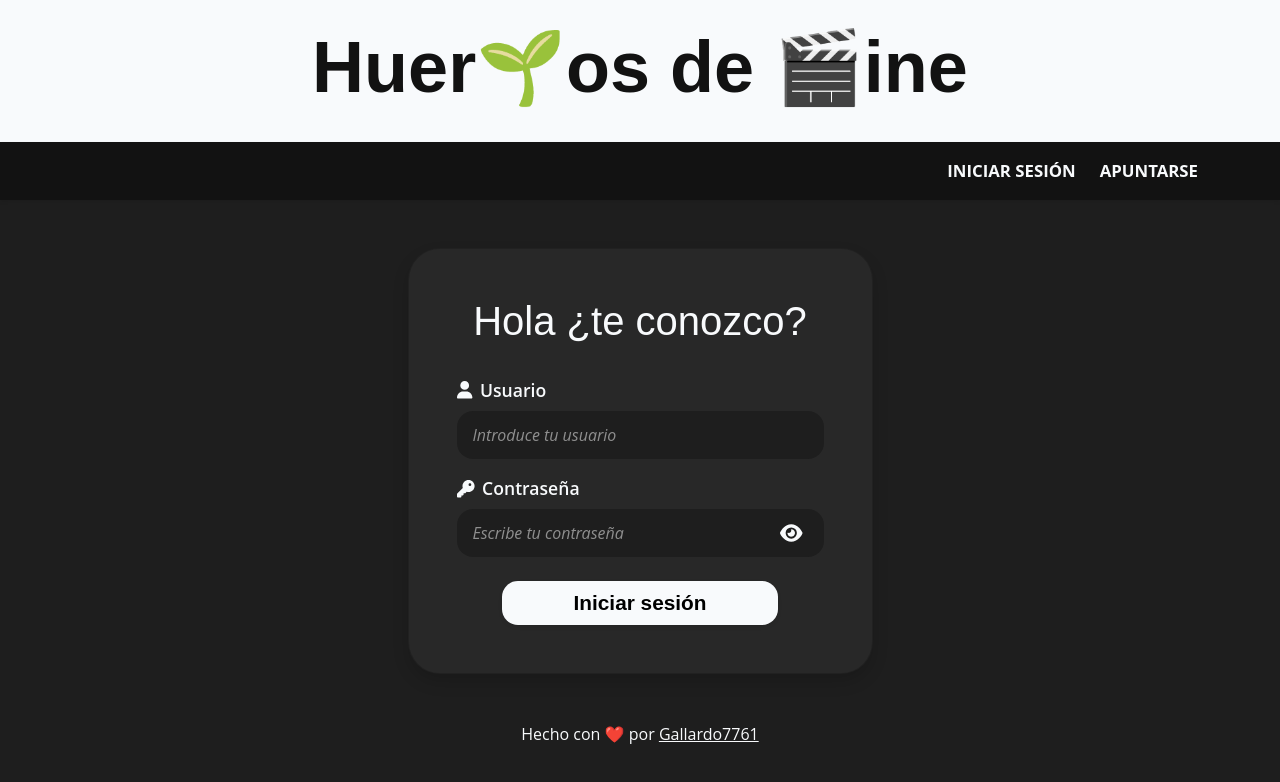
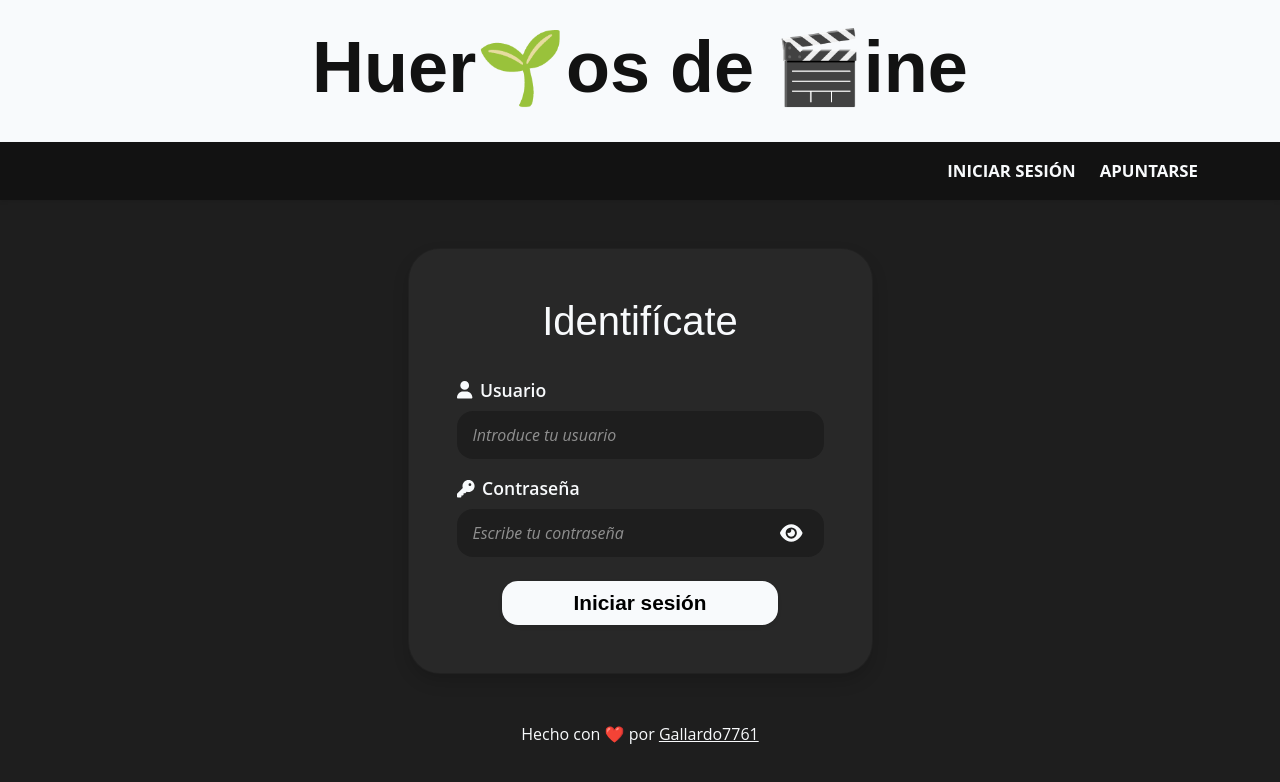
Before and after one commit to Gallardo7761/huertos-de-cine-web, a React (Vite) app: page /login in a window 1280 px wide. Shown: the top 782 px of the page. Built offline with nearby package versions, Linux system fonts and the light colour scheme.

Commit message:
feat: implement ProtectedRoute for Votar page and update LoginForm heading

```diff
--- a/src/App.jsx
+++ b/src/App.jsx
@@ -17,7 +17,11 @@ const App = () => {
       {renewalModal}
       <Header />
       <Routes>
-        <Route path="/" element={<Votar />} />
+        <Route path="/" element={
+          <ProtectedRoute minimumRoles={[CONSTANTS.ROLE_USER, CONSTANTS.ROLE_ADMIN, CONSTANTS.ROLE_DEV]}>
+            <Votar />
+          </ProtectedRoute>
+        } />
         <Route path="/login" element={<Login />} />
         <Route path="/admin" element={
           <ProtectedRoute minimumRoles={[CONSTANTS.ROLE_ADMIN, CONSTANTS.ROLE_DEV]}>
--- a/src/components/Auth/LoginForm.jsx
+++ b/src/components/Auth/LoginForm.jsx
@@ -37,7 +37,7 @@ const LoginForm = () => {
 
     return (
         <div className="login-card card shadow p-5 rounded-5 mx-auto col-12 col-md-8 col-lg-6 col-xl-5 d-flex flex-column gap-4">
-            <h1 className="text-center">Hola ¿te conozco?</h1>
+            <h1 className="text-center">Identifícate</h1>
             <Form className="d-flex flex-column gap-4" onSubmit={handleSubmit}>
                 <div className="d-flex flex-column gap-3">
                     <div className="position-relative w-100">
--- a/src/components/Movies/MovieCard.jsx
+++ b/src/components/Movies/MovieCard.jsx
@@ -39,7 +39,6 @@ const MovieCard = ({ movie_id, title, description, cover, upvotes, downvotes, us
           style={{ cursor: 'pointer' }}
         />
 
-        <IfRole roles={[CONSTANTS.ROLE_USER, CONSTANTS.ROLE_ADMIN, CONSTANTS.ROLE_DEV]} >
         <div className="card-footer movie-vote rounded-bottom-4">
           <div className="d-flex align-items-center justify-content-center gap-3">
             <span onClick={() => onVote(movie_id, 1)} className={`vote-button ${userVote === 1 ? 'active-up' : ''}`}>
@@ -55,7 +54,6 @@ const MovieCard = ({ movie_id, title, description, cover, upvotes, downvotes, us
             </span>
           </div>
         </div>
-        </IfRole >
       </div>
 
       <CustomModal show={modal} onClose={() => setModal(false)} title={title}>
```
Lines whose indentation alone changed are shown as unchanged.
